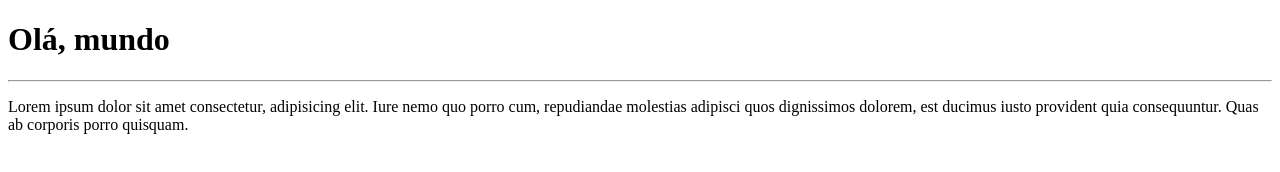
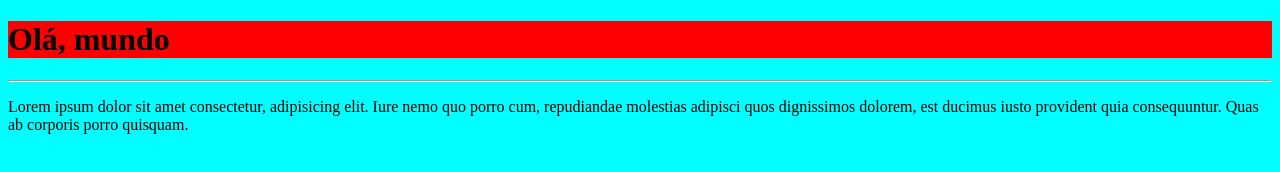
Before and after one commit to thiagorcon/olaMundo_curso_em_video, a plain HTML site: page site_exemplo/index.html in a window 1280 px wide. Drawn offline with Linux system fonts and the light colour scheme.

Commit message:
criei style.css

```diff
--- a/site_exemplo/index.html
+++ b/site_exemplo/index.html
@@ -5,6 +5,7 @@
     <meta http-equiv="X-UA-Compatible" content="IE=edge">
     <meta name="viewport" content="width=device-width, initial-scale=1.0">
     <title>Meu primeiro site em repositorio</title>
+    <link rel="stylesheet" href="style.css">
 </head>
 <body>
     <h1>Olá, mundo</h1>
--- /dev/null
+++ b/site_exemplo/style.css
@@ -0,0 +1,7 @@
+body {
+    background-color: aqua;
+
+}
+h1{
+    background: red;
+}
```
